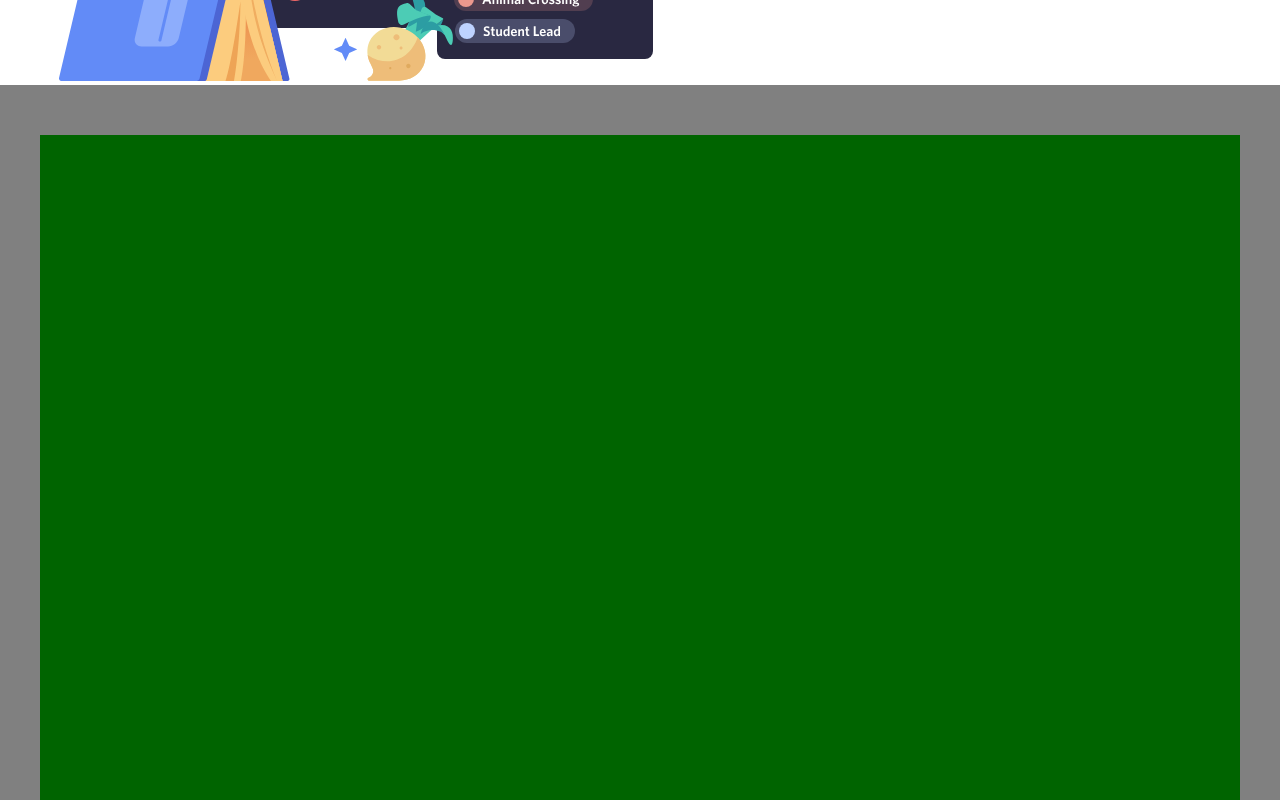
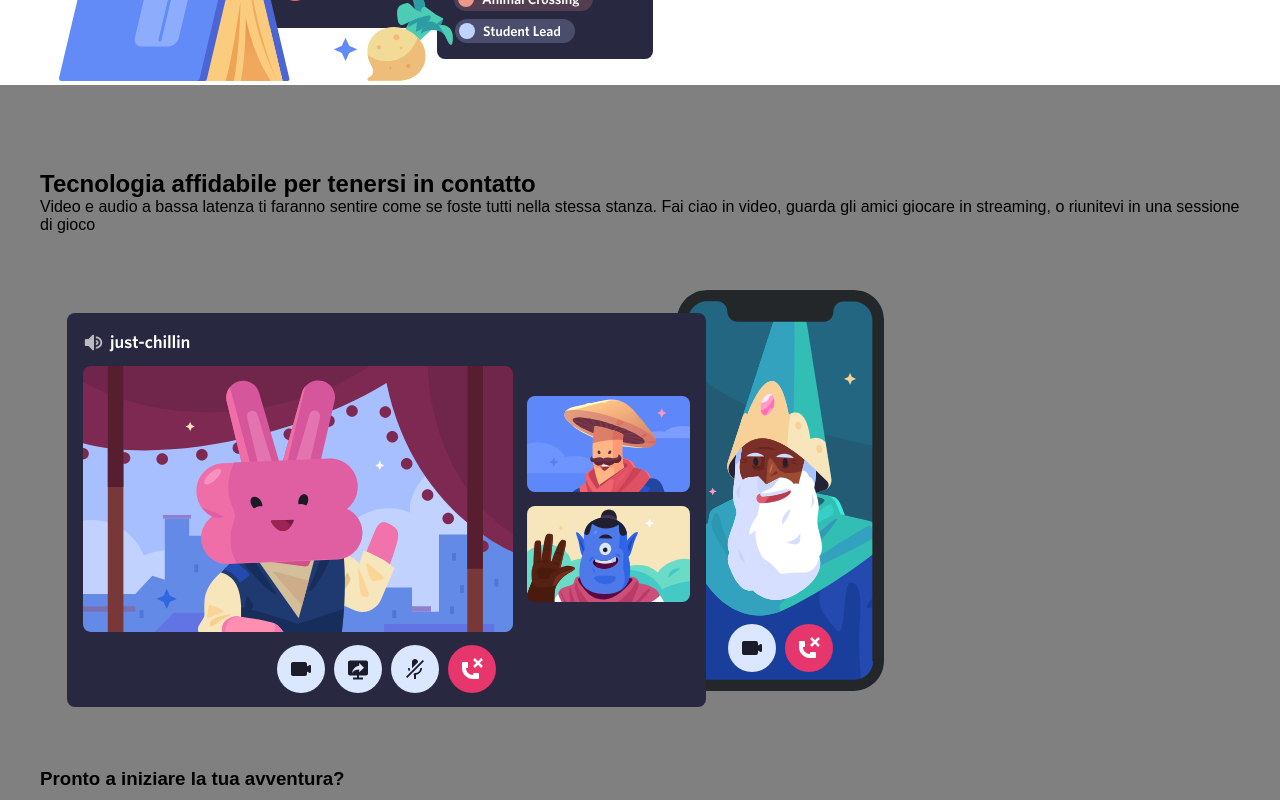
Before and after one commit to DeniPingiori/htmlcss-discord, a plain HTML site: page index.html in a window 1280 px wide. Shown: the part 2020-2820 px from the top of the page. Drawn offline with Linux system fonts and the light colour scheme.

Commit message:
[upd]upd text and img

```diff
--- a/css/style.css
+++ b/css/style.css
@@ -123,10 +123,10 @@ ul.text-center li a {
     background-color: grey ;
 }
 
-.bg-darkgreen {
+/*.bg-darkgreen {
     background-color: darkgreen;
 }
-
+*/
 .bg-lightaqua {
     background-color: aquamarine;
     padding: 20px 0;
--- a/index.html
+++ b/index.html
@@ -94,7 +94,12 @@
 <div class="bg-grey">
     <div class="container">
         <div class="row">
-            <div class="col-100 h-700 bg-darkgreen"></div>
+            <div class="col-100 h-700 bg-darkgreen">
+                <h2 class="mt-35">Tecnologia affidabile per tenersi in contatto</h2>
+                <p>Video e audio a bassa latenza ti faranno sentire come se foste tutti nella stessa stanza. Fai ciao in video, guarda gli amici giocare in streaming, o riunitevi in una sessione di gioco</p>
+                <img src="./img/item4-big.svg"  alt="discord">
+                <h3>Pronto a iniziare la tua avventura?</h3>
+            </div>
         </div>
     </div>
 </div>
```
